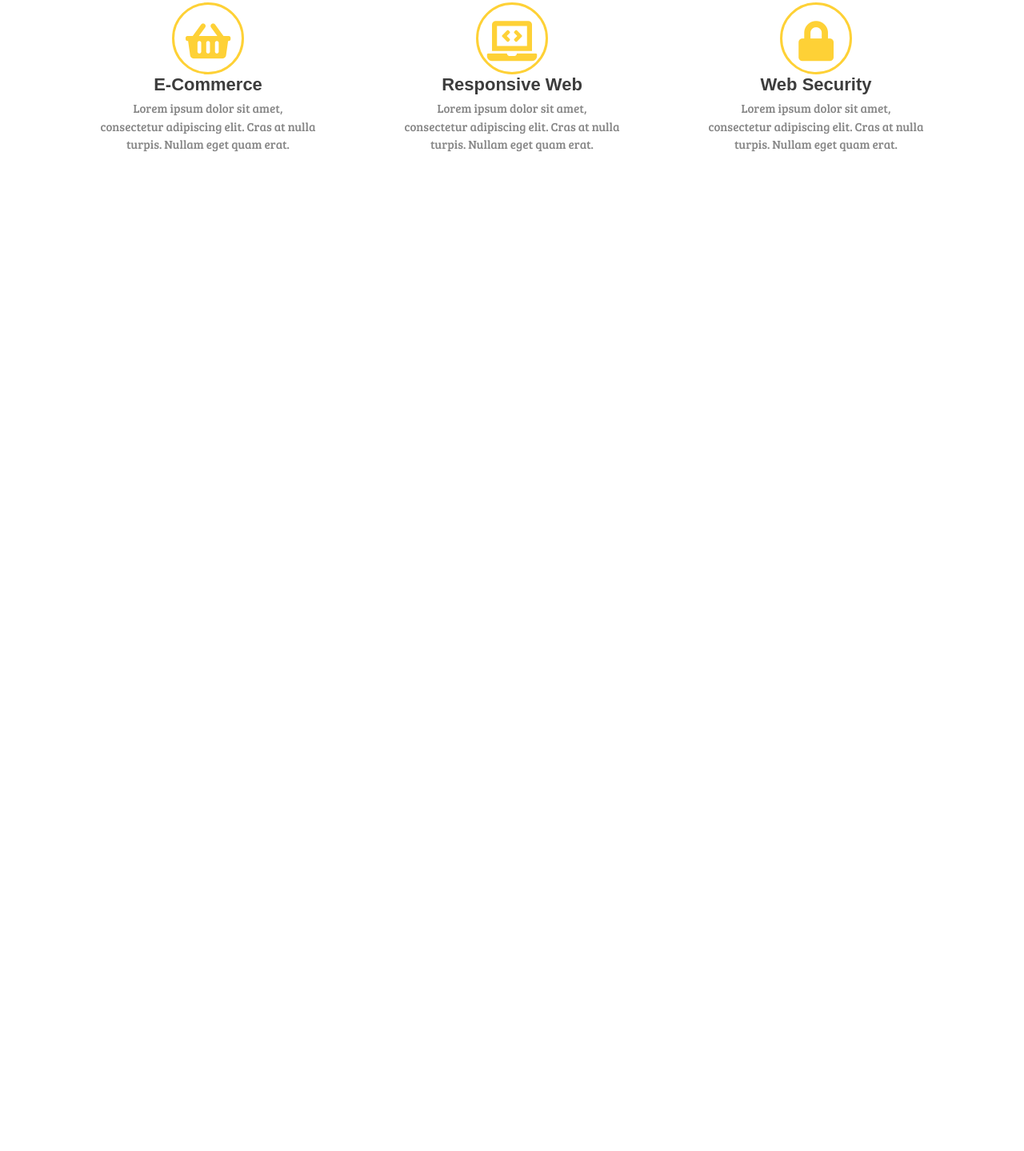
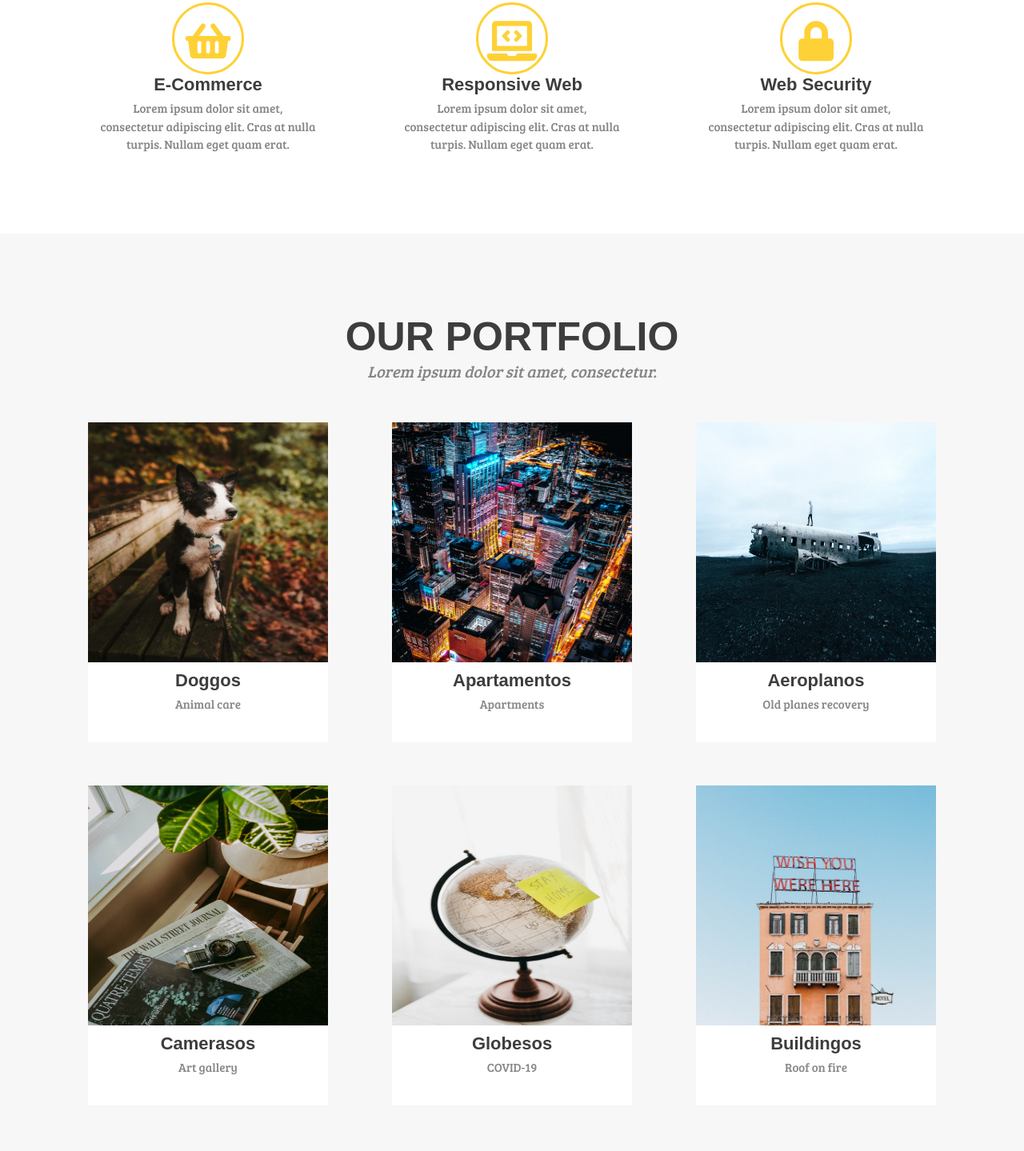
Before and after one commit to RobertCiechowski/zadanie-1-golden, a website: page index.html in a window 1280 px wide. Shown: the part 1033-2472 px from the top of the page at 80% size. Before the commit the page ends 1225 px from the top, so only its background shows below. Drawn offline with Linux system fonts and the light colour scheme; a web font is replaced by a local one.

Commit message:
Add section portfolio - html code and css styles

```diff
--- a/index.html
+++ b/index.html
@@ -78,7 +78,59 @@
                 </div>
             </div>
         </section>
-
+<!-- Section PORTFOLIO -->
+        <section class="portfolio">
+            <h1 class="section-title">OUR PORTFOLIO</h1>
+            <h2 class="section-subtitle">Lorem ipsum dolor sit amet, consectetur.</h2>
+            <div class="container">
+                <div class="row">
+                    <div class="col-4 box">
+                        <img src="/images/dog.jpg" alt="Doggos">
+                        <div class="box-text">
+                            <h3 class="card-subtitle">Doggos</h3>
+                            <p class="card-desc">Animal care</p>
+                        </div>
+                    </div>
+                    <div class="col-4 box">
+                        <img src="/images/city.jpg" alt="Apartamentos">
+                        <div class="box-text">
+                            <h3 class="card-subtitle">Apartamentos</h3>
+                            <p class="card-desc">Apartments</p>
+                        </div>
+                    </div>
+                    <div class="col-4 box">
+                        <img src="/images/plane.jpg" alt="Aeroplanos">
+                        <div class="box-text">
+                            <h3 class="card-subtitle">Aeroplanos</h3>
+                            <p class="card-desc">Old planes recovery</p>
+                        </div>
+                    </div>
+                </div>
+                <div class="row">
+                    <div class="col-4 box">
+                        <img src="/images/camera.jpg" alt="Camerasos">
+                        <div class="box-text">
+                            <h3 class="card-subtitle">Camerasos</h3>
+                            <p class="card-desc">Art gallery</p>
+                            </div>
+                    </div>
+                    <div class="col-4 box">
+                        <img src="/images/globe.jpg" alt="Globesos">
+                        <div class="box-text">
+                            <h3 class="card-subtitle">Globesos</h3>
+                            <p class="card-desc">COVID-19</p>
+                        </div>
+                    </div>
+                    <div class="col-4 box">
+                        <img src="/images/building.jpg" alt="Buildingos">
+                        <div class="box-text">
+                            <h3 class="card-subtitle">Buildingos</h3>
+                            <p class="card-desc">Roof on fire</p>
+                        </div>
+                    </div>
+                </div>
+            </div>
+        </section>
         <footer>
         </footer>
     </body>
--- a/sass/style.scss
+++ b/sass/style.scss
@@ -1,7 +1,8 @@
 /* === COLORS ===
 #FED136 - Golden
-#F0F0F0 - Light Grey
+#F7F7F7 - Light Grey
 #FFFFFF - White
+#868686 - Light Dark Grey
 #3D3D3D - Dark Grey
 
 === FONTS ===
@@ -31,7 +32,7 @@ a {
 
 section {
     width: 100%;
-    padding: 100px 0 0 0;
+    padding: 100px 0;
 }
 
 .section-title {
@@ -55,6 +56,7 @@ section {
     font-size: 22px;
     margin: 0;
     padding: 0;
+    color: #3D3D3D;
 }
 
 .card-desc {
@@ -158,8 +160,8 @@ section {
 /* ====== Section - SERVICES ====== */
 
 .services {
+    padding-top: 100px;
     background-color: #FFFFFF;
-    color: #3D3D3D;
 }
 
 .services i {
@@ -171,3 +173,29 @@ section {
     border: 3px solid #FED136;
     border-radius: 50%;
 }
+
+/* ====== Section - PORTFOLIO ====== */
+
+.portfolio {
+    background-color: #F7F7F7;
+}
+
+.box {
+    margin-bottom: 150px;
+}
+
+.box img {
+    width: 300px;
+    height: 300px;
+    position: relative;
+}
+
+.box-text {
+    background-color: #FFFFFF;
+    width: 300px;
+    height: 100px;
+    position: absolute;
+    top: 300px;
+    left: 40px;
+    padding: 10px 0 0 0;
+}
```
Also changed, not shown: css/style.css, images/building.jpg (added), images/camera.jpg (added), images/city.jpg (added), images/dog.jpg (added), images/globe.jpg (added), images/plane.jpg (added), 1 other file.
